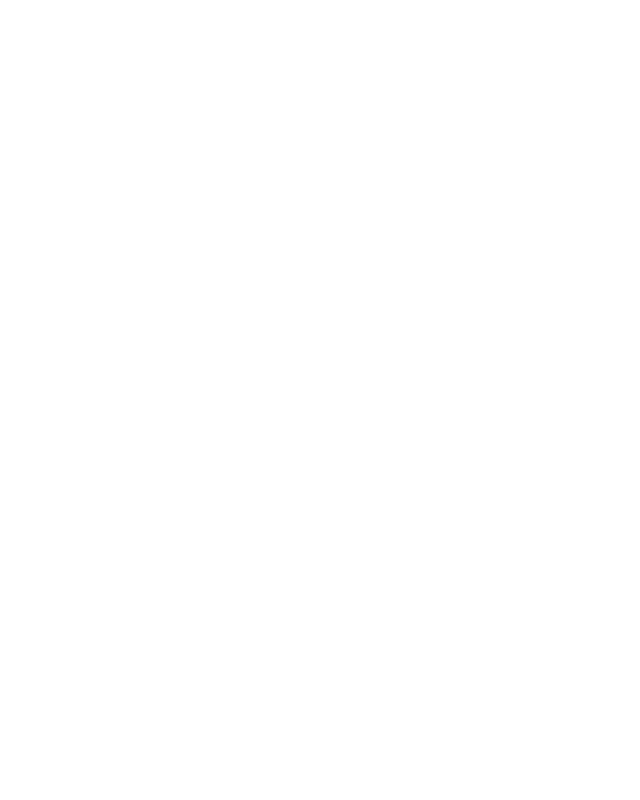
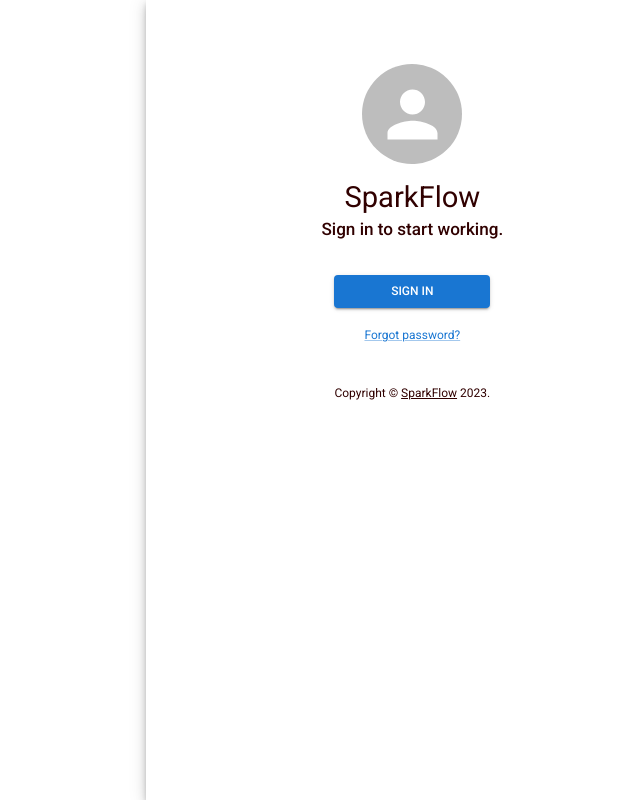
Before and after one commit to amuliawijaya23/sparkflow, a Next.js app: page / in a window 1280 px wide. Shown: the whole page, without its empty margins (601-1241 px from the left). Built offline with nearby package versions, Linux system fonts and the light colour scheme.

Commit message:
adds home page

```diff
--- a/src/app/page.tsx
+++ b/src/app/page.tsx
@@ -1,7 +1,86 @@
 'use client';
+import {
+  Unstable_Grid2 as Grid,
+  Box,
+  Paper,
+  Typography,
+  Avatar,
+  Button,
+  Link,
+} from '@mui/material';
 
-// import { useUser } from '@auth0/nextjs-auth0/client';
+import { useRouter } from 'next/navigation';
 
 export default function Home() {
-  return <main></main>;
+  const router = useRouter();
+
+  const Copyright = () => {
+    return (
+      <Typography variant="body2" align="center" sx={{ mt: 5 }}>
+        {'Copyright © '}
+        <Link color="inherit" href="#">
+          SparkFlow
+        </Link>
+        {` ${new Date().getFullYear()}`}
+        {'.'}
+      </Typography>
+    );
+  };
+  return (
+    <Grid container component="main" sx={{ height: '100vh' }}>
+      <Grid
+        xs={false}
+        sm={4}
+        md={7}
+        sx={{
+          // backgroundImage: '',
+          backgroundRepeat: 'no-repeat',
+          backgroundColor: 'white',
+          backgroundSize: 'cover',
+          backgroundPosition: 'center',
+        }}
+      />
+      <Grid xs={12} sm={8} md={5} component={Paper} elevation={6} square>
+        <Box
+          sx={{
+            my: 8,
+            mx: 4,
+            display: 'flex',
+            flexDirection: 'column',
+            alignItems: 'center',
+            textAlign: 'center',
+          }}>
+          <Avatar
+            // src={'/17.png'}
+            alt="logo"
+            sx={{ width: 100, height: 100, mb: 2 }}
+          />
+          <Typography component="h1" variant="h4">
+            SparkFlow
+          </Typography>
+          <Typography component="h3" variant="h6">
+            Sign in to start working.
+          </Typography>
+          <Box component="form" noValidate sx={{ mt: 1 }}>
+            <Button
+              color="primary"
+              fullWidth
+              variant="contained"
+              sx={{ mt: 3, mb: 2 }}
+              onClick={() => router.push('/api/auth/login')}>
+              Sign in
+            </Button>
+            <Grid container>
+              <Grid xs={12}>
+                <Link href="#" variant="body2">
+                  Forgot password?
+                </Link>
+              </Grid>
+            </Grid>
+            <Copyright />
+          </Box>
+        </Box>
+      </Grid>
+    </Grid>
+  );
 }
```
